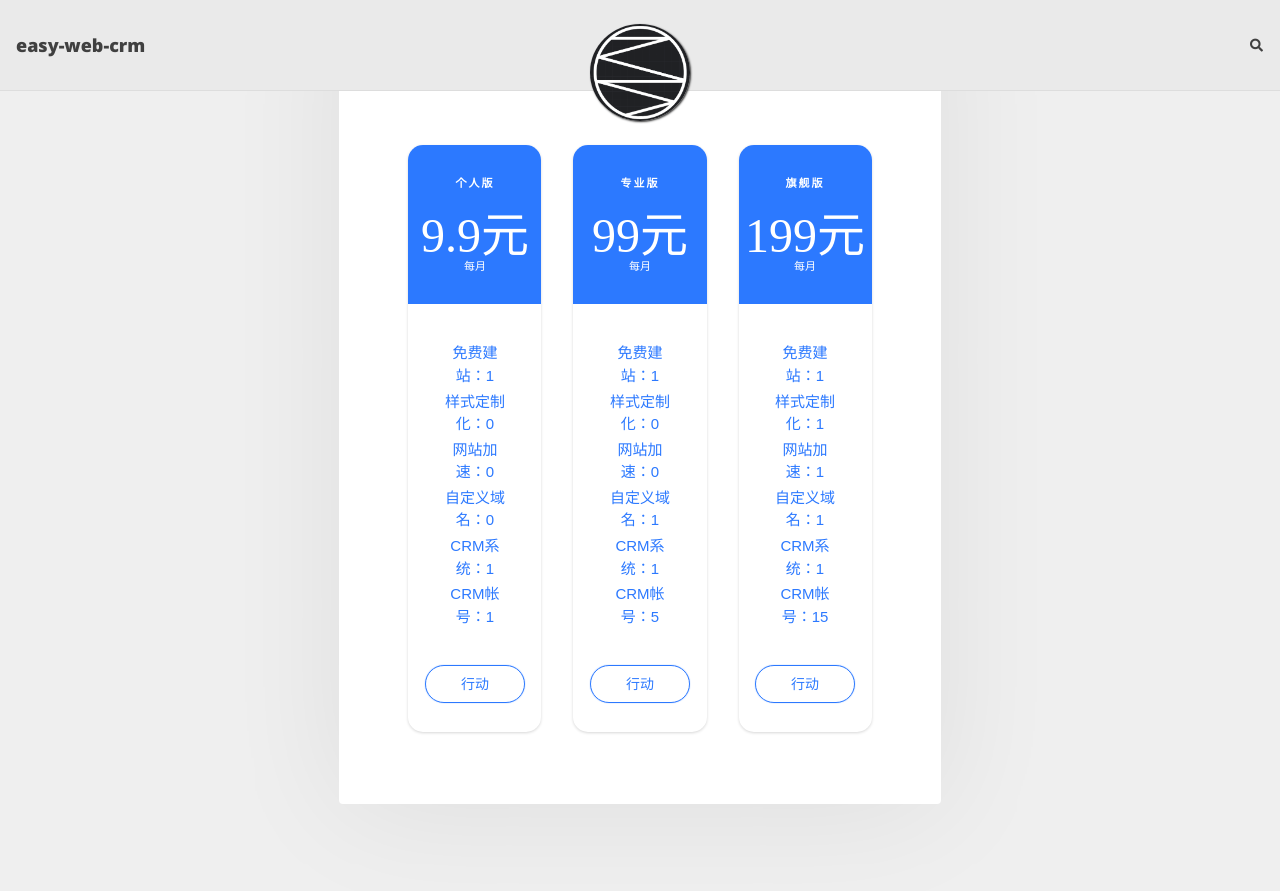
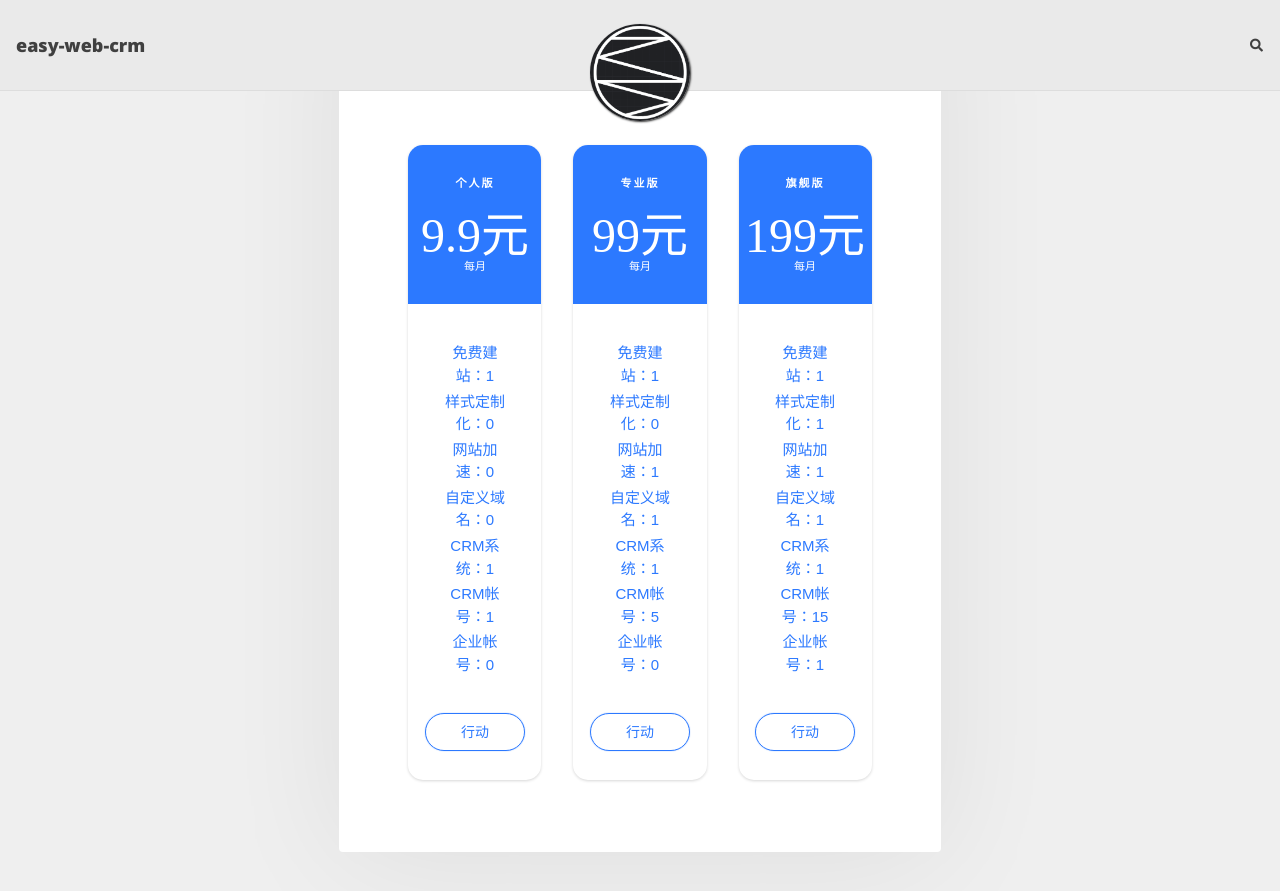
Before and after one commit to memorycancel/easy-web-crm, a Jekyll site: the page built from index.html, in a window 1280 px wide and 900 px high, scrolled down 407 px. Shown: the top 891 px of the window. Built offline with Jekyll 4.4.1, drawn with Linux system fonts in a browser that asks for light colours; nearby versions of some CDN libraries; the list of posts is cut into pages by our own code; comment, search, counter and statistics services are not loaded; before the commit the page ends 1259 px from its top, so only the background shows below that.

Commit message:
Update index.html

```diff
--- a/index.html
+++ b/index.html
@@ -527,6 +527,7 @@ button {
                         <span>自定义域名：0</span>
                         <span>CRM系统：1</span>
                         <span>CRM帐号：1</span>
+                        <span>企业帐号：0</span>
                         <span> </span>
                     </p>
                 </div>
@@ -543,10 +544,11 @@ button {
                     <p>
                         <span>免费建站：1</span>
                         <span>样式定制化：0</span>
-                        <span>网站加速：0</span>
+                        <span>网站加速：1</span>
                         <span>自定义域名：1</span>
                         <span>CRM系统：1</span>
                         <span>CRM帐号：5</span>
+                        <span>企业帐号：0</span>
                     </p>
                 </div>
                 <button class="plan__btn--start btn btn-default--outline btn-lg"><span>行动</span></button>
@@ -566,6 +568,7 @@ button {
                         <span>自定义域名：1</span>
                         <span>CRM系统：1</span>
                         <span>CRM帐号：15</span>
+                        <span>企业帐号：1</span>
                     </p>
                 </div>
                 <button class="plan__btn--start btn btn-default--outline btn-lg"><span>行动</span></button>
```
